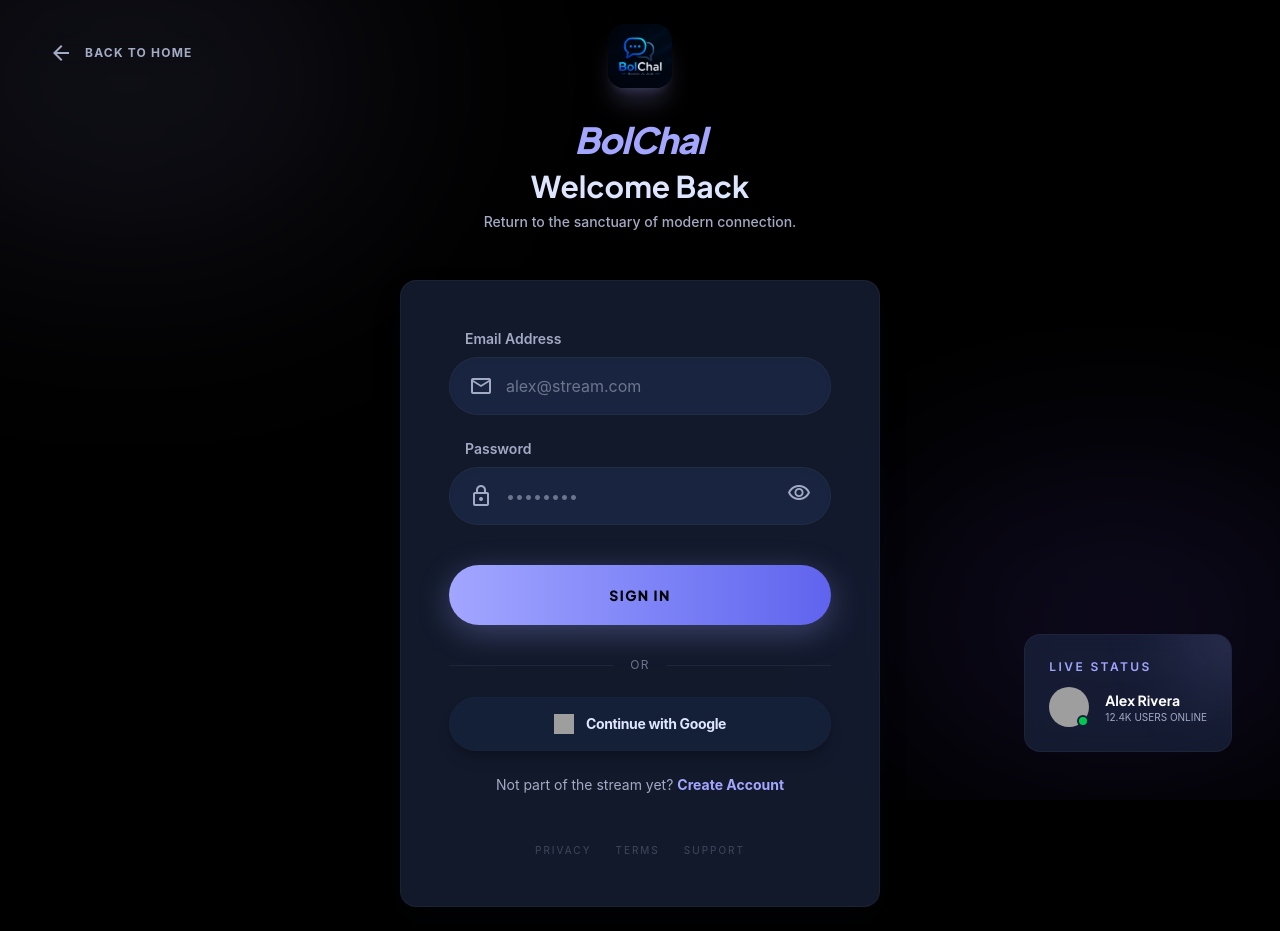
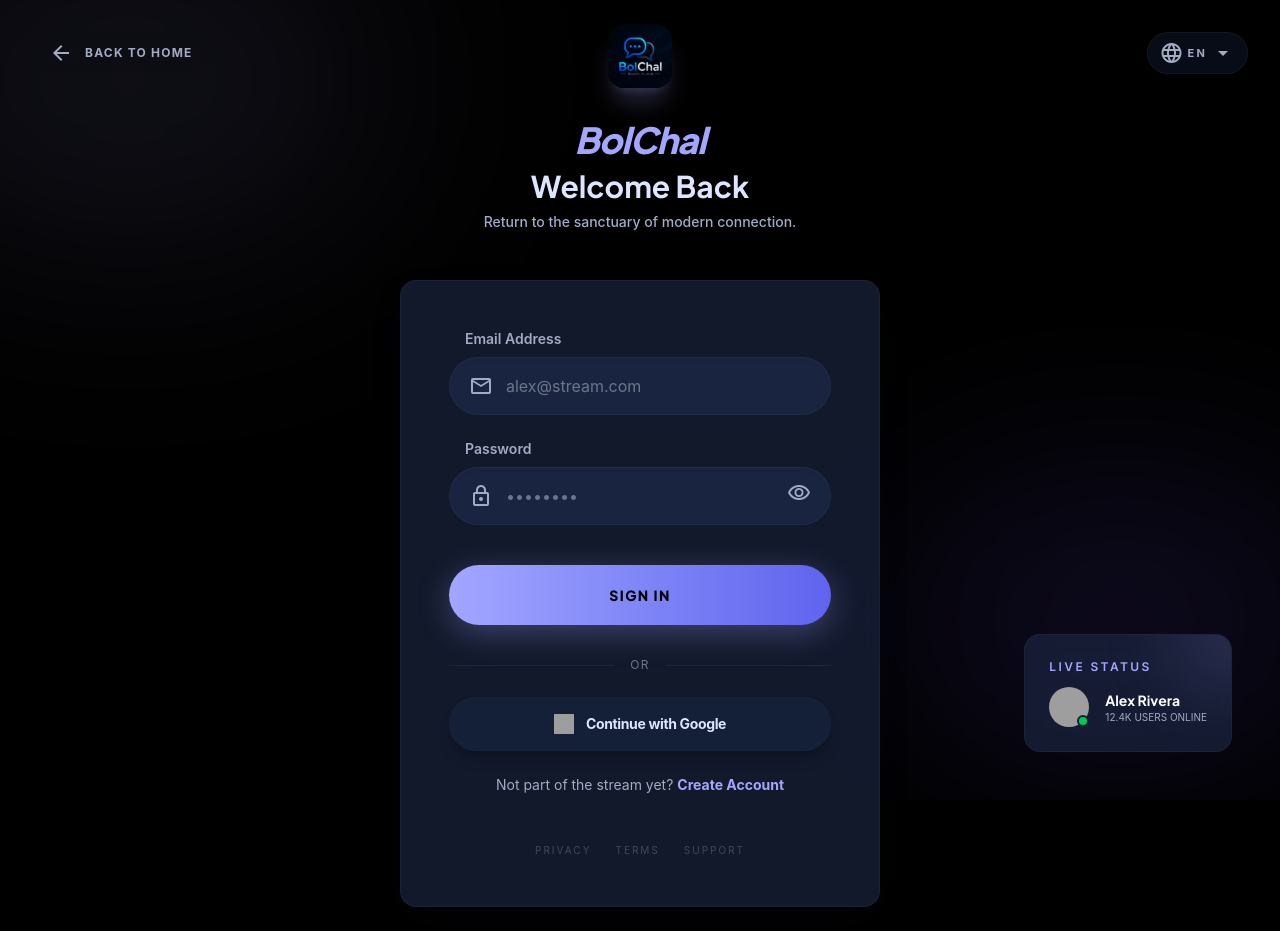
Before and after one commit to abhiav-spec/Juet_chat, a React (Vite) app in the folder frontend/: page /login in a window 1280 px wide. Built offline with nearby package versions, Linux system fonts and the light colour scheme; no server answers; grey boxes are pictures that could not be loaded.

Commit message:
feat: add language selector to login and signup pages

```diff
--- a/frontend/src/pages/LoginPage.jsx
+++ b/frontend/src/pages/LoginPage.jsx
@@ -77,6 +77,30 @@ function LoginPage() {
         <span className="material-symbols-outlined text-[20px] group-hover:-translate-x-1 transition-transform">arrow_back</span>
         <span className="text-xs font-bold uppercase tracking-widest px-1">{t.backHome}</span>
       </Link>
+
+      <div className="absolute top-6 right-6 md:top-8 md:right-8 z-[100]">
+        <div className="relative group">
+          <button className="flex items-center gap-1 text-[11px] uppercase font-bold tracking-[0.2em] text-[#a3aac4] hover:text-[#dee5ff] transition-colors px-3 py-2 border border-[#40485d]/20 hover:border-[#a3a6ff]/20 rounded-full bg-[#141f38]/40 backdrop-blur-sm">
+            <span className="material-symbols-outlined text-[16px]">language</span>
+            {language === 'en' ? 'EN' : 'HI'}
+            <span className="material-symbols-outlined text-[14px]">arrow_drop_down</span>
+          </button>
+          <div className="absolute top-full right-0 mt-2 w-32 bg-[#091328] border border-[#40485d]/40 rounded-xl shadow-xl opacity-0 invisible group-hover:opacity-100 group-hover:visible transition-all duration-200 overflow-hidden z-50">
+            <button
+              className={`w-full text-left px-4 py-3 text-xs font-bold uppercase tracking-widest hover:bg-[#141f38] transition-colors ${language === 'en' ? 'text-[#a3a6ff] bg-[#141f38]/50' : 'text-[#a3aac4]'}`}
+              onClick={() => setLanguage('en')}
+            >
+              English
+            </button>
+            <button
+              className={`w-full text-left px-4 py-3 text-xs font-bold uppercase tracking-widest hover:bg-[#141f38] transition-colors ${language === 'hi' ? 'text-[#a3a6ff] bg-[#141f38]/50' : 'text-[#a3aac4]'}`}
+              onClick={() => setLanguage('hi')}
+            >
+              हिंदी
+            </button>
+          </div>
+        </div>
+      </div>
 
       <main className="relative w-full max-w-[480px]">
         <header className="text-center mb-12">
--- a/frontend/src/pages/SignupPage.jsx
+++ b/frontend/src/pages/SignupPage.jsx
@@ -84,6 +84,30 @@ function SignupPage() {
         <span className="material-symbols-outlined text-[20px] group-hover:-translate-x-1 transition-transform">arrow_back</span>
         <span className="text-xs font-bold uppercase tracking-widest px-1">{t.backHome}</span>
       </Link>
+
+      <div className="absolute top-6 right-6 md:top-8 md:right-8 z-[100]">
+        <div className="relative group">
+          <button className="flex items-center gap-1 text-[11px] uppercase font-bold tracking-[0.2em] text-[#a3aac4] hover:text-[#dee5ff] transition-colors px-3 py-2 border border-[#40485d]/20 hover:border-[#a3a6ff]/20 rounded-full bg-[#141f38]/40 backdrop-blur-sm">
+            <span className="material-symbols-outlined text-[16px]">language</span>
+            {language === 'en' ? 'EN' : 'HI'}
+            <span className="material-symbols-outlined text-[14px]">arrow_drop_down</span>
+          </button>
+          <div className="absolute top-full right-0 mt-2 w-32 bg-[#091328] border border-[#40485d]/40 rounded-xl shadow-xl opacity-0 invisible group-hover:opacity-100 group-hover:visible transition-all duration-200 overflow-hidden z-50">
+            <button
+              className={`w-full text-left px-4 py-3 text-xs font-bold uppercase tracking-widest hover:bg-[#141f38] transition-colors ${language === 'en' ? 'text-[#a3a6ff] bg-[#141f38]/50' : 'text-[#a3aac4]'}`}
+              onClick={() => setLanguage('en')}
+            >
+              English
+            </button>
+            <button
+              className={`w-full text-left px-4 py-3 text-xs font-bold uppercase tracking-widest hover:bg-[#141f38] transition-colors ${language === 'hi' ? 'text-[#a3a6ff] bg-[#141f38]/50' : 'text-[#a3aac4]'}`}
+              onClick={() => setLanguage('hi')}
+            >
+              हिंदी
+            </button>
+          </div>
+        </div>
+      </div>
       <main className="grid min-h-screen grid-cols-1 lg:grid-cols-12">
         <section className="relative hidden overflow-hidden p-16 lg:col-span-7 lg:flex lg:flex-col lg:justify-between">
           <div className="absolute inset-0 z-0">
```
